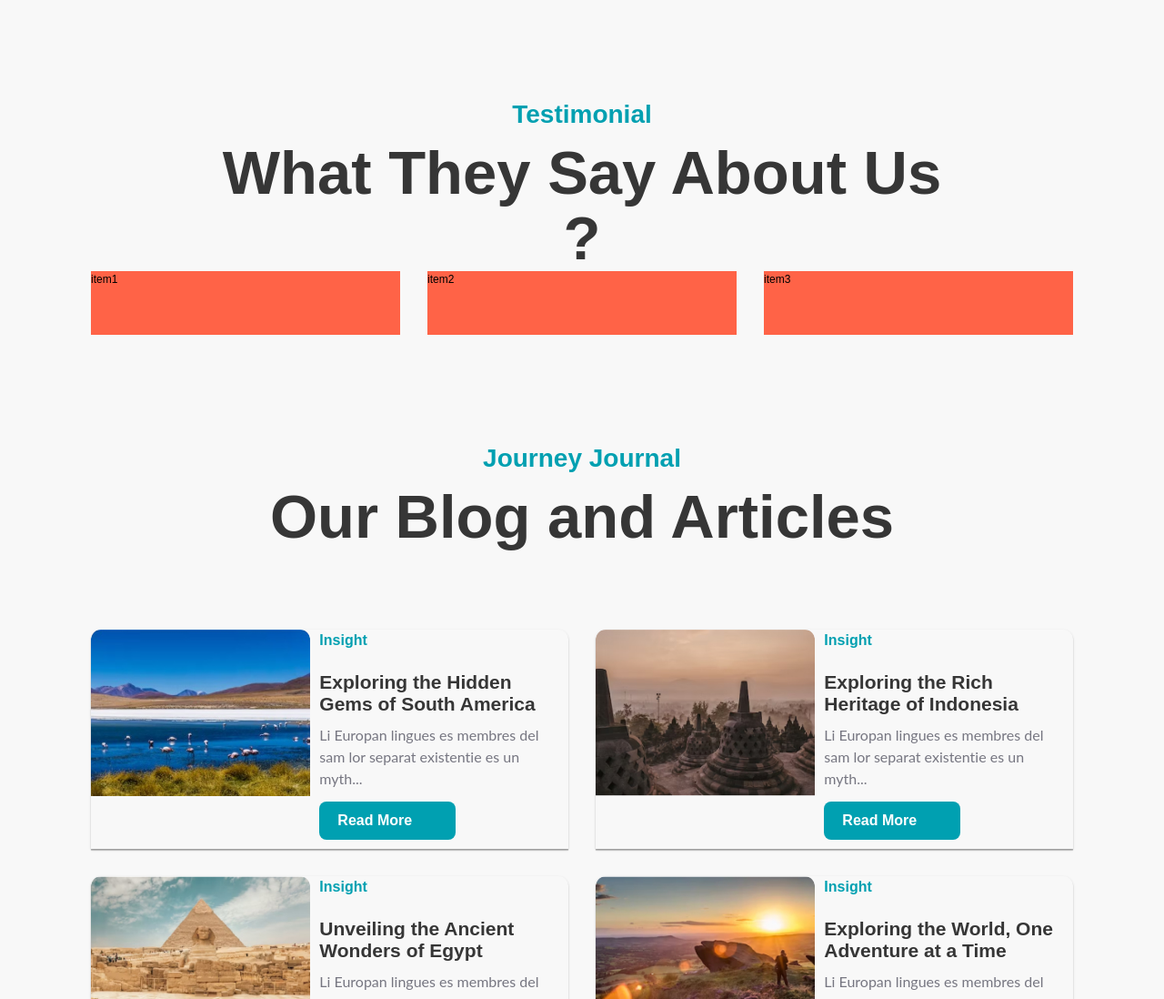
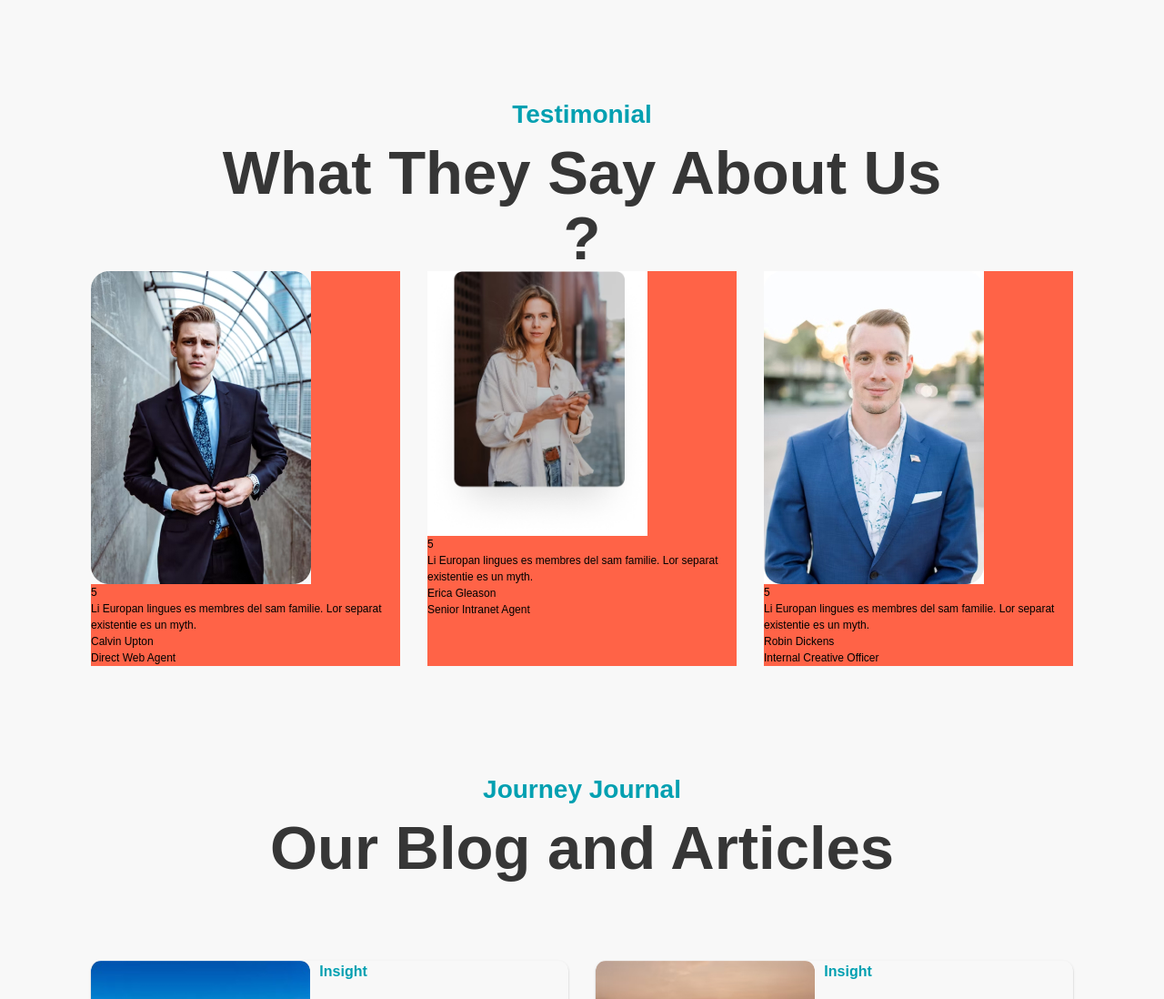
Before and after one commit to AVerba/Travel-Journey-Journals, a website built with Parcel: page src/index.html in a window 1280 px wide. Shown: the part 2829-3927 px from the top of the page at 91% size. Built offline with nearby package versions, Linux system fonts and the light colour scheme.

Commit message:
added testimontional basic murkup

```diff
--- a/src/partials/testimonial.html
+++ b/src/partials/testimonial.html
@@ -1,11 +1,54 @@
-<section class="testimonial">
-  <div class="testimonial__container container">
-    <h2 class="testimonial__title">Testimonial</h2>
-    <p class="testimonial__subtitle">What They Say About Us ?</p>
-    <ul class="testimonial__list">
-      <li class="testimonial__item">item1</li>
-      <li class="testimonial__item ">item2</li>
-      <li class="testimonial__item">item3</li>
+<section class='testimonial'>
+  <div class='testimonial__container container'>
+    <h2 class='testimonial__title'>Testimonial</h2>
+    <p class='testimonial__subtitle'>What They Say About Us ?</p>
+    <ul class='testimonial__list'>
+      <li class='testimonial__item t-item'>
+        <div class='t-item__img'>
+          <img class='_img' src='./images/testimonial/calvin.jpg' alt='Direct Web Calvin Upton' width='242'>
+        </div>
+        <div class='t-item__content'>
+          <div class='t-item__rates'>
+            <p class='t-item_rate'>5</p>
+            <div class='t-item__stars'></div>
+          </div>
+          <p class='t-item__position'>Li Europan lingues es membres del sam familie. Lor separat existentie es un
+            myth. </p>
+          <p>Calvin Upton</p>
+          <p lang='en'>Direct Web Agent</p>
+        </div>
+      </li>
+      <li class='testimonial__item t-item'>
+        <div class='t-item__img'>
+          <img class='_img' src='./images/testimonial/erica.jpg' alt='Senior Intranet Agent Erica Gleason' width='242'>
+        </div>
+        <div class='t-item__content'>
+          <div class='t-item__rates'>
+            <p class='t-item_rate'>5</p>
+            <div class='t-item__stars'></div>
+          </div>
+          <p class='t-item__position'>Li Europan lingues es membres del sam familie. Lor separat existentie es un
+            myth. </p>
+          <p>Erica Gleason</p>
+          <p lang='en'>Senior Intranet Agent</p>
+        </div>
+      </li>
+      <li class='testimonial__item t-item'>
+        <div class='t-item__img'>
+          <img class='_img' src='./images/testimonial/robin.jpg' alt='Internal Creative Officer Robin Dickens'
+               width='242'>
+        </div>
+        <div class='t-item__content'>
+          <div class='t-item__rates'>
+            <p class='t-item_rate'>5</p>
+            <div class='t-item__stars'></div>
+          </div>
+          <p class='t-item__position'>Li Europan lingues es membres del sam familie. Lor separat existentie es un
+            myth. </p>
+          <p>Robin Dickens</p>
+          <p lang='en'>Internal Creative Officer</p>
+        </div>
+      </li>
     </ul>
   </div>
 </section>
--- a/src/sass/layout/_testimonial.scss
+++ b/src/sass/layout/_testimonial.scss
@@ -12,7 +12,7 @@
     flex-basis: calc(100% / 3 - 30px);
     margin-left: 30px;
     margin-top: 30px;
-    height: 70px;
+
   }
 
   &__container {
```
